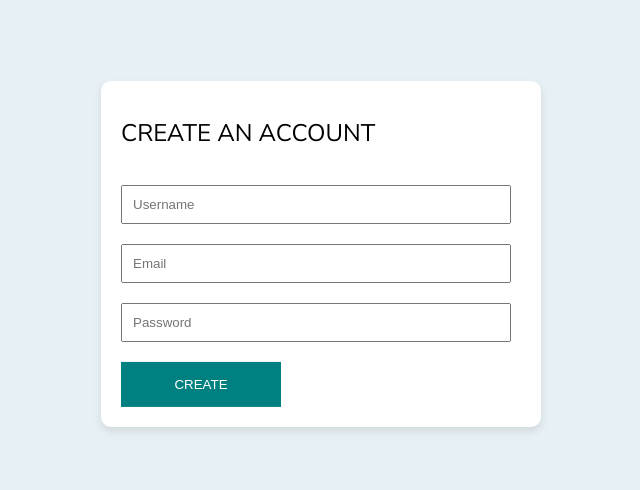
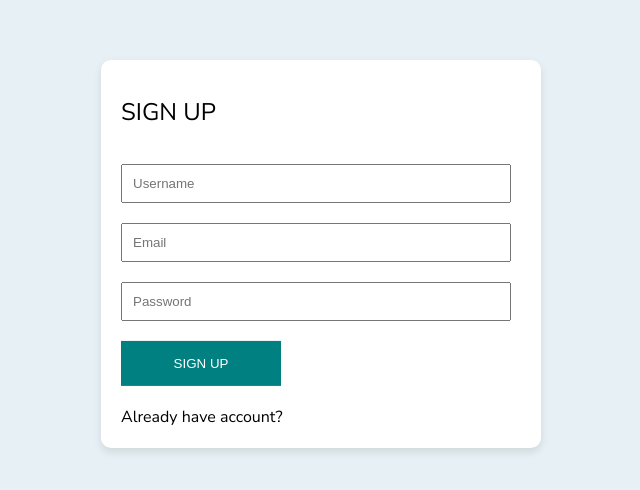
Before and after one commit to tgh1701/Smarthome_FE, a React (Create React App) app: page /signup in a window 1280 px wide. Shown: the part 146-636 px from the top of the page, without its empty margins (319-959 px from the left). Built offline with nearby package versions, Linux system fonts and the light colour scheme; no server answers.

Commit message:
17-12 (2)

```diff
--- a/src/components/ChartSoil.jsx
+++ b/src/components/ChartSoil.jsx
@@ -60,7 +60,6 @@ const ChartSoil = () => {
       .get("http://localhost:8000/api/sensorData")
       .then((response) => {
         setSoilData(response.data);
-        console.log(response.data);
       })
       .catch((error) => {
         console.error("Error fetching finger data:", error);
--- a/src/components/ChartTemp.jsx
+++ b/src/components/ChartTemp.jsx
@@ -60,7 +60,6 @@ const ChartTemp = () => {
       .get("http://localhost:8000/api/sensorData")
       .then((response) => {
         setSensorData(response.data);
-        console.log(response.data);
       })
       .catch((error) => {
         console.error("Error fetching finger data:", error);
--- a/src/components/SideBar.jsx
+++ b/src/components/SideBar.jsx
@@ -43,6 +43,7 @@ const BoxTop = styled.div`
   display: flex;
   align-items: center;
   justify-content: center;
+  cursor: pointer;
 `;
 
 const IconTop = styled.div`
@@ -89,6 +90,7 @@ const BoxBot = styled.div`
   font-size: 20px;
   font-weight: 500;
   padding-bottom: 20px;
+  cursor: pointer;
 `;
 
 const SideBar = () => {
@@ -113,10 +115,20 @@ const SideBar = () => {
     }
   };
 
+  const handleLogout = () => {
+    localStorage.clear();
+    window.location.reload();
+  };
+
   return (
     <Container>
       <SideContainer>
         <Top>
+          <Link
+            to="/"
+            style={{ color: "black", textDecoration: "none" }}
+            onClick={() => handleLinkClick("/")}
+          >
             <BoxTop>
               <IconTop>
                 <HomeOutlined
@@ -128,6 +140,7 @@ const SideBar = () => {
               </IconTop>
               Smarthome
             </BoxTop>
+          </Link>
         </Top>
         <Mid>
           <Link
@@ -191,7 +204,7 @@ const SideBar = () => {
           </Link>
         </Mid>
         <Bot>
-          <BoxBot>
+          <BoxBot onClick={handleLogout}>
             <Icon>
               <LogoutOutlined />
             </Icon>
--- a/src/page/Login.jsx
+++ b/src/page/Login.jsx
@@ -1,6 +1,6 @@
 import styled from "styled-components";
 import { useState } from "react";
-import { useNavigate } from "react-router-dom";
+import { useNavigate, Link } from "react-router-dom";
 
 const Container = styled.div`
   display: flex;
@@ -37,26 +37,21 @@ const Input = styled.input`
 
 const Button = styled.button`
   width: 40%;
+  padding: 15px 20px;
   border: none;
-  padding: 15px 20px;
+  margin-bottom: 20px;
+  margin-top: 20px;
   background-color: teal;
   color: white;
   cursor: pointer;
-  margin-bottom: 10px;
   &:disabled {
     color: green;
     cursor: not-allowed;
   }
 `;
 
-const Link = styled.a`
-  margin: 5px 0px;
-  font-size: 12px;
-  text-decoration: underline;
-  cursor: pointer;
-`;
-
 const Error = styled.span`
+  margin-top: 20px;
   color: red;
 `;
 
@@ -64,6 +59,7 @@ const Login = () => {
   const [username, setUsername] = useState("");
   const [password, setPassword] = useState("");
   const [error, setError] = useState("");
+
   const navigate = useNavigate();
 
   const refreshPage = () => {
@@ -72,7 +68,6 @@ const Login = () => {
 
   const handleLogin = async (e) => {
     e.preventDefault();
-
     try {
       const response = await fetch("http://localhost:8000/api/user/login", {
         method: "POST",
@@ -96,6 +91,13 @@ const Login = () => {
     }
   };
 
+  const handleLinkClick = (to) => {
+    if (to === "/signup") {
+      navigate(to);
+      refreshPage();
+    }
+  };
+
   return (
     <Container>
       <Wrapper>
@@ -112,7 +114,13 @@ const Login = () => {
           />
           {error && <Error>{error}</Error>}
           <Button type="submit">LOG IN</Button>
-          <Link>CREATE A NEW ACCOUNT</Link>
+          <Link
+            to="/signup"
+            style={{ color: "black", textDecoration: "none" }}
+            onClick={() => handleLinkClick("/")}
+          >
+            Create a new account!
+          </Link>
         </Form>
       </Wrapper>
     </Container>
--- a/src/page/Signup.jsx
+++ b/src/page/Signup.jsx
@@ -1,5 +1,6 @@
 import styled from "styled-components";
 import { useState } from "react";
+import { useNavigate, Link } from "react-router-dom";
 
 const Container = styled.div`
   display: flex;
@@ -36,6 +37,7 @@ const Input = styled.input`
 
 const Button = styled.button`
   margin-top: 20px;
+  margin-bottom: 20px;
   width: 40%;
   border: none;
   padding: 15px 20px;
@@ -44,10 +46,22 @@ const Button = styled.button`
   cursor: pointer;
 `;
 
+const Error = styled.span`
+  margin-top: 20px;
+  color: red;
+`;
+
 const Signup = () => {
   const [email, setEmail] = useState("");
   const [username, setUsername] = useState("");
   const [password, setPassword] = useState("");
+  const [error, setError] = useState("");
+
+  const navigate = useNavigate();
+
+  const refreshPage = () => {
+    window.location.reload();
+  };
 
   const handleSignup = async (e) => {
     e.preventDefault();
@@ -62,18 +76,27 @@ const Signup = () => {
       const data = await response.json();
       if (response.ok) {
         console.log(data.message);
+        navigate("/login");
+        refreshPage();
       } else {
-        console.error(data.error);
+        setError(data.error);
       }
     } catch (error) {
       console.error("Error during signup:", error);
     }
   };
 
+  const handleLinkClick = (to) => {
+    if (to === "/login") {
+      navigate(to);
+      refreshPage();
+    }
+  };
+
   return (
     <Container>
       <Wrapper>
-        <Title>CREATE AN ACCOUNT</Title>
+        <Title>SIGN UP</Title>
         <Form onSubmit={handleSignup}>
           <Input
             placeholder="Username"
@@ -91,8 +114,16 @@ const Signup = () => {
             value={password}
             type="password"
           />
-          <Button type="submit">CREATE</Button>
+          {error && <Error>{error}</Error>}
+          <Button type="submit">SIGN UP</Button>
         </Form>
+        <Link
+          to="/login"
+          style={{ color: "black", textDecoration: "none" }}
+          onClick={() => handleLinkClick("/")}
+        >
+          Already have account?
+        </Link>
       </Wrapper>
     </Container>
   );
```
Lines whose indentation alone changed are shown as unchanged.
